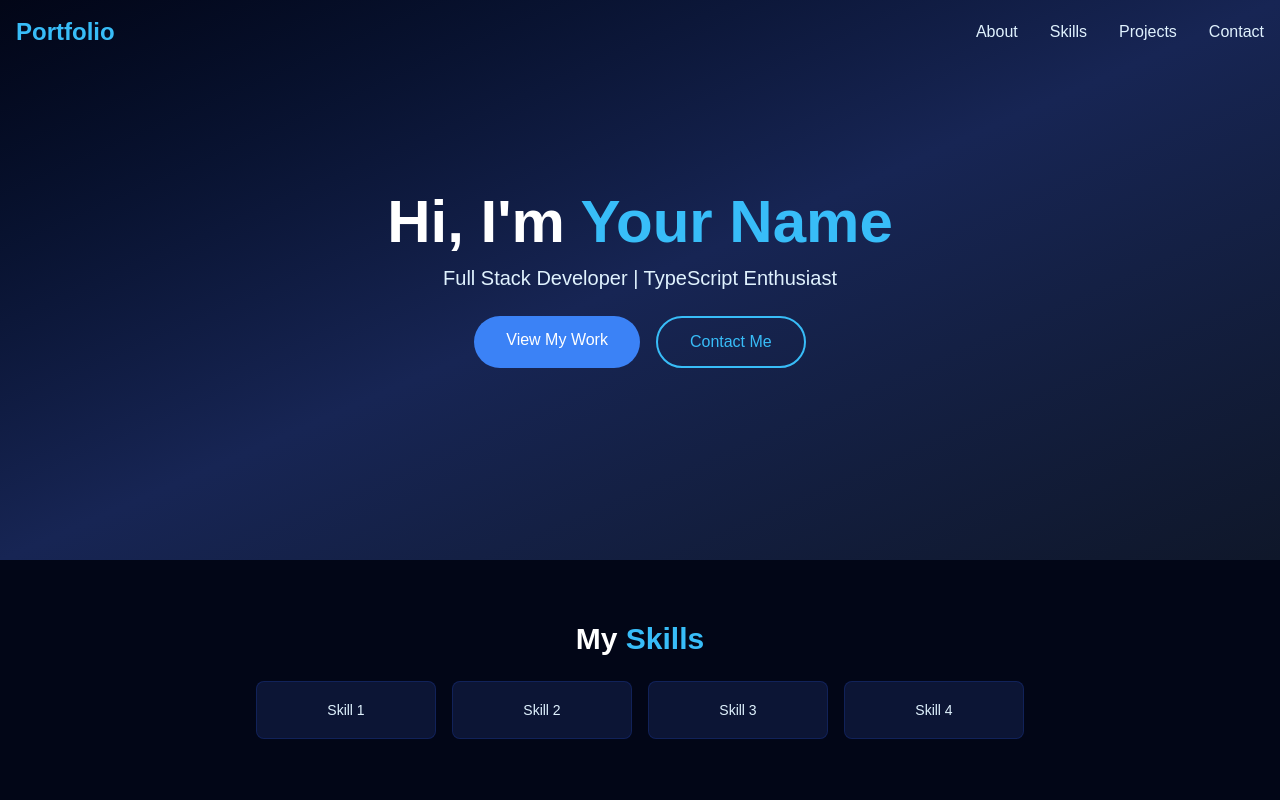
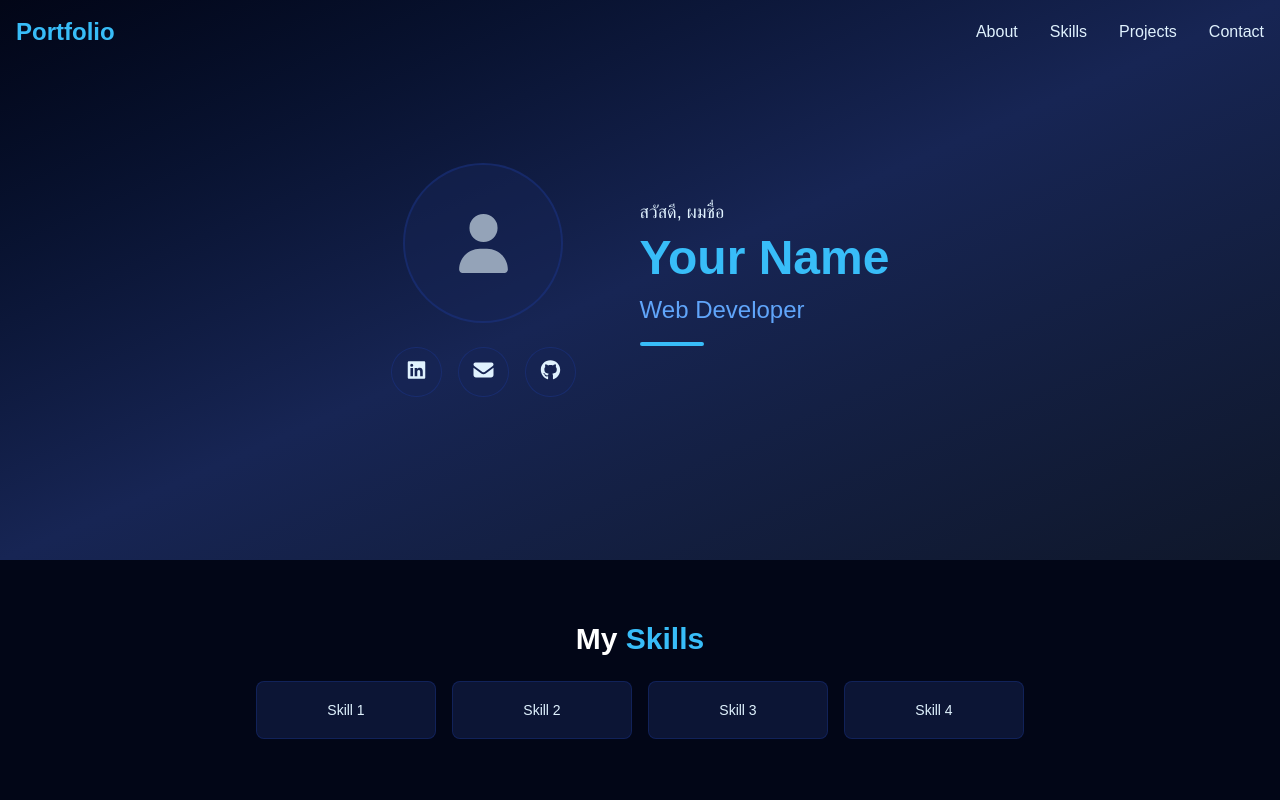
Before and after one commit to nonrit08/nonrit08.github.io, a Next.js app: page / in a window 1280 px wide. Shown: the top 800 px of the page. Built offline with nearby package versions, Linux system fonts and the light colour scheme.

Commit message:
Add Font Awesome icons to Hero component and update package dependencies

```diff
--- a/package.json
+++ b/package.json
@@ -9,6 +9,10 @@
     "lint": "next lint"
   },
   "dependencies": {
+    "@fortawesome/fontawesome-svg-core": "^7.1.0",
+    "@fortawesome/free-brands-svg-icons": "^7.1.0",
+    "@fortawesome/free-solid-svg-icons": "^7.1.0",
+    "@fortawesome/react-fontawesome": "^3.1.1",
     "next": "16.1.1",
     "react": "19.2.3",
     "react-dom": "19.2.3"
--- a/src/components/Hero.tsx
+++ b/src/components/Hero.tsx
@@ -1,4 +1,8 @@
 'use client'
+
+import { FontAwesomeIcon } from '@fortawesome/react-fontawesome'
+import { faUser, faEnvelope } from '@fortawesome/free-solid-svg-icons'
+import { faLinkedin, faGithub } from '@fortawesome/free-brands-svg-icons'
 
 export default function Hero() {
   return (
@@ -8,26 +12,72 @@ export default function Hero() {
         id="hero"
         className="h-[70vh] flex items-center justify-center bg-gradient-to-br from-gradient-from via-gradient-via to-gradient-to"
       >
-        <div className="text-center px-4">
-          <h1 className="text-4xl md:text-6xl font-bold text-foreground mb-3">
-            Hi, I'm <span className="text-accent">Your Name</span>
-          </h1>
-          <p className="text-lg md:text-xl text-foreground-secondary mb-6">
-            Full Stack Developer | TypeScript Enthusiast
-          </p>
-          <div className="flex gap-4 justify-center">
+        <div className="container mx-auto px-4">
+          <div className="flex flex-col md:flex-row items-center justify-center gap-8 md:gap-16">
+
+            {/* Left Side - Avatar & Social Links */}
+            <div className="flex flex-col items-center gap-6">
+              {/* Avatar */}
+              <div className="w-32 h-32 md:w-40 md:h-40 rounded-full bg-card/50 border-2 border-border flex items-center justify-center text-foreground-muted">
+                <FontAwesomeIcon icon={faUser} className="text-5xl md:text-6xl" />
+              </div>
+
+              {/* Social Links */}
+              <div className="flex gap-4">
                 <a
-              href="#projects"
-              className="px-8 py-3 bg-primary text-foreground rounded-full hover:bg-primary-dark transition-all transform hover:scale-105"
+                  href="https://linkedin.com/in/yourprofile"
+                  target="_blank"
+                  rel="noopener noreferrer"
+                  className="p-3 bg-card/50 border border-border rounded-full text-foreground-secondary hover:text-accent hover:border-accent hover:bg-card transition-all"
+                  aria-label="LinkedIn"
                 >
-              View My Work
+                  <FontAwesomeIcon icon={faLinkedin} className="text-xl" />
                 </a>
                 <a
-              href="#contact"
-              className="px-8 py-3 border-2 border-accent text-accent rounded-full hover:bg-accent hover:text-background transition-all"
+                  href="mailto:your@email.com"
+                  className="p-3 bg-card/50 border border-border rounded-full text-foreground-secondary hover:text-accent hover:border-accent hover:bg-card transition-all"
+                  aria-label="Email"
                 >
-              Contact Me
+                  <FontAwesomeIcon icon={faEnvelope} className="text-xl" />
                 </a>
+                <a
+                  href="https://github.com/yourusername"
+                  target="_blank"
+                  rel="noopener noreferrer"
+                  className="p-3 bg-card/50 border border-border rounded-full text-foreground-secondary hover:text-accent hover:border-accent hover:bg-card transition-all"
+                  aria-label="GitHub"
+                >
+                  <FontAwesomeIcon icon={faGithub} className="text-xl" />
+                </a>
+              </div>
+            </div>
+
+            {/* Right Side - Info */}
+            <div className="text-center md:text-left max-w-md">
+              {/* Greeting */}
+              <p className="text-foreground-secondary text-lg mb-2">สวัสดี, ผมชื่อ</p>
+
+              {/* Name */}
+              <h1 className="text-4xl md:text-5xl font-bold text-foreground mb-3">
+                <span className="text-accent">Your Name</span>
+              </h1>
+
+              {/* Position */}
+              <p className="text-xl md:text-2xl text-primary-light font-medium mb-4">
+                Web Developer
+              </p>
+
+              {/* Divider */}
+              <div className="w-16 h-1 bg-accent mx-auto md:mx-0 mb-4 rounded-full"></div>
+
+              {/* Description */}
+              {/* <p className="text-foreground-secondary leading-relaxed">
+                นักพัฒนาเว็บไซต์ประสบการณ์ <span className="text-accent font-semibold">6 ปี</span>
+                {' '}มีความเชี่ยวชาญด้าน Frontend และ Backend
+                พร้อมสร้างสรรค์ผลงานที่ตอบโจทย์ทุกความต้องการ
+              </p> */}
+            </div>
+
           </div>
         </div>
       </section>
```
Also changed, not shown: 1 other file (tests, documents, lock files or other folders). Lines whose indentation alone changed are shown as unchanged.
